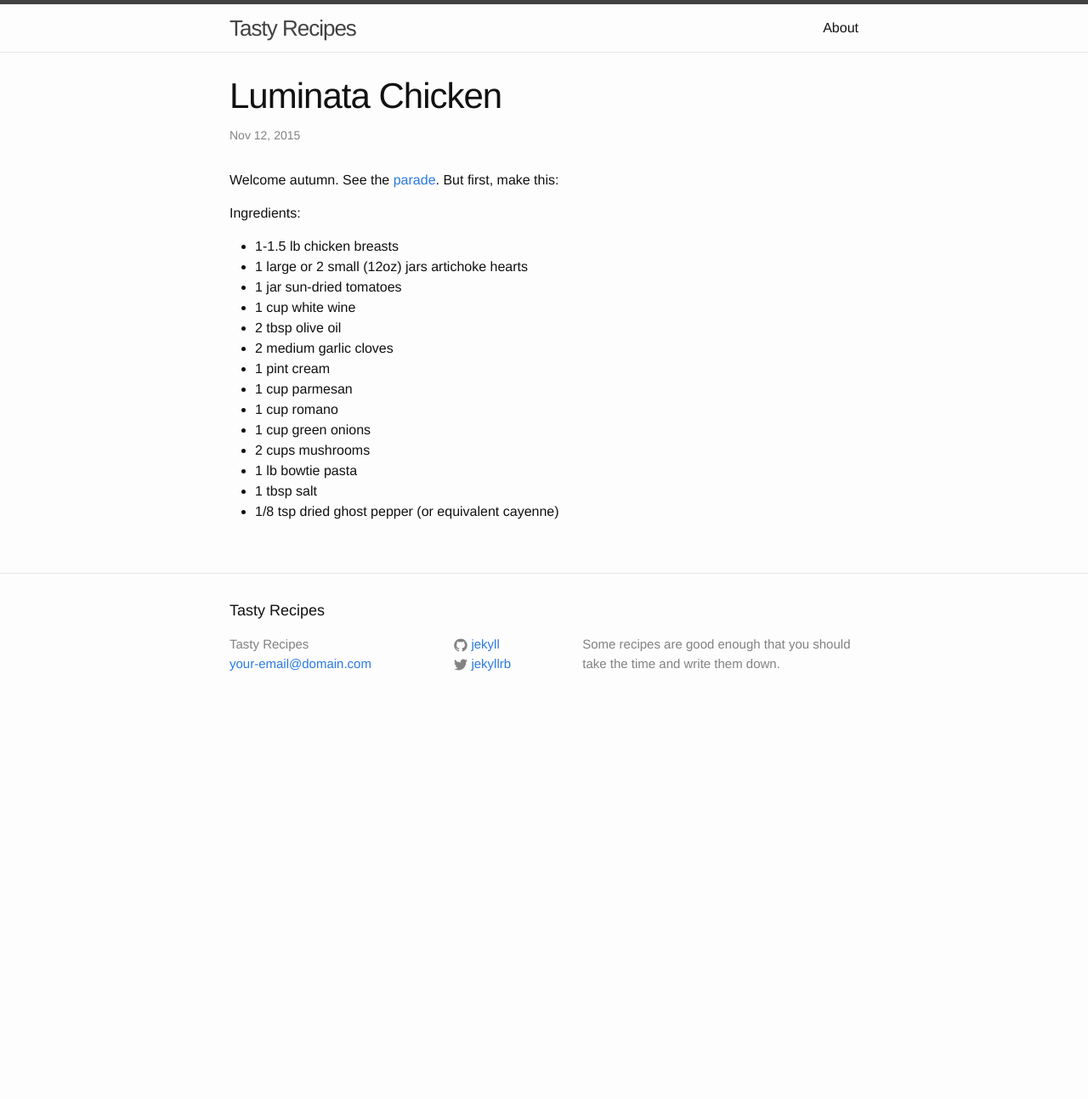
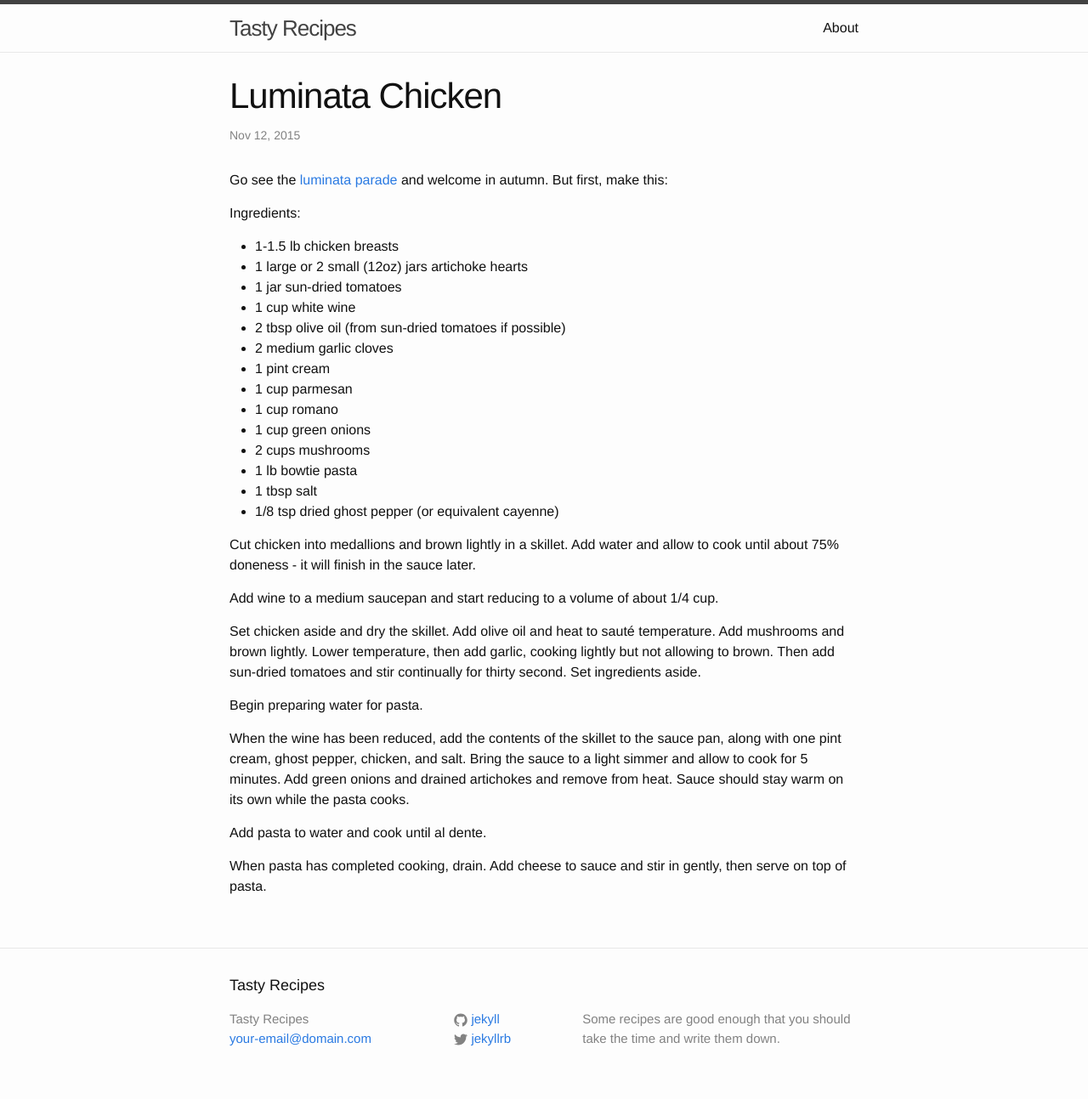
Before and after one commit to michaelpmcdonald/recipes, a Jekyll site: the page built from _posts/2015-11-10-lumitata-chicken.markdown, in a window 1280 px wide. Shown: the whole page at 85% size. Built offline with Jekyll 4.4.1, drawn with Linux system fonts in a browser that asks for light colours; before the commit the page ends 900 px from its top, so only the background shows below that.

Commit message:
Add preparation instructions

```diff
--- a/_posts/2015-11-10-lumitata-chicken.markdown
+++ b/_posts/2015-11-10-lumitata-chicken.markdown
@@ -5,7 +5,7 @@ date:   2015-11-12 21:28:59
 categories: jekyll update
 ---
 
-Welcome autumn.  See the [parade](http://fremontartscouncil.org/facevents/luminata/).  But first, make this:
+Go see the [luminata parade](http://fremontartscouncil.org/facevents/luminata/) and welcome in autumn.  But first, make this:
 
 Ingredients:
 
@@ -13,7 +13,7 @@ Ingredients:
 * 1 large or 2 small (12oz) jars artichoke hearts
 * 1 jar sun-dried tomatoes
 * 1 cup white wine
-* 2 tbsp olive oil
+* 2 tbsp olive oil (from sun-dried tomatoes if possible)
 * 2 medium garlic cloves
 * 1 pint cream
 * 1 cup parmesan
@@ -23,3 +23,17 @@ Ingredients:
 * 1 lb bowtie pasta
 * 1 tbsp salt
 * 1/8 tsp dried ghost pepper (or equivalent cayenne)
+
+Cut chicken into medallions and brown lightly in a skillet.  Add water and allow to cook until about 75% doneness - it will finish in the sauce later.
+
+Add wine to a medium saucepan and start reducing to a volume of about 1/4 cup.
+
+Set chicken aside and dry the skillet.  Add olive oil and heat to sauté temperature.  Add mushrooms and brown lightly.  Lower temperature, then add garlic, cooking lightly but not allowing to brown.  Then add sun-dried tomatoes and stir continually for thirty second.  Set ingredients aside.
+
+Begin preparing water for pasta.
+
+When the wine has been reduced, add the contents of the skillet to the sauce pan, along with one pint cream, ghost pepper, chicken, and salt.  Bring the sauce to a light simmer and allow to cook for 5 minutes.  Add green onions and drained artichokes and remove from heat.  Sauce should stay warm on its own while the pasta cooks.
+
+Add pasta to water and cook until al dente.
+
+When pasta has completed cooking, drain.  Add cheese to sauce and stir in gently, then serve on top of pasta.
```
Also changed, not shown: 2 other files.
